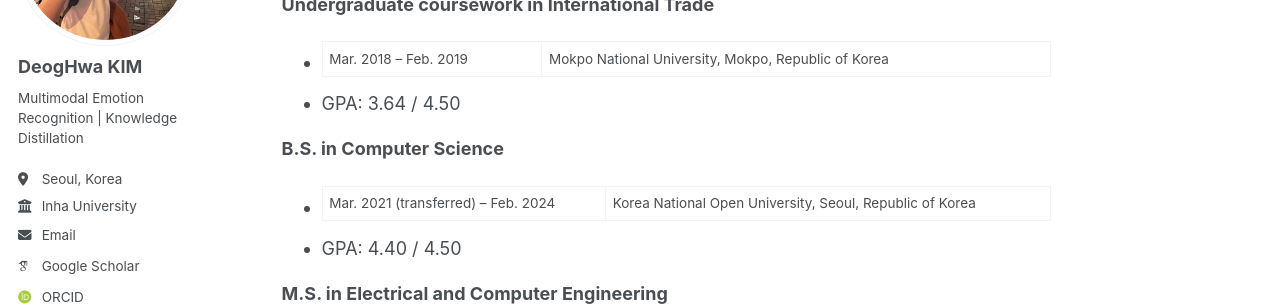
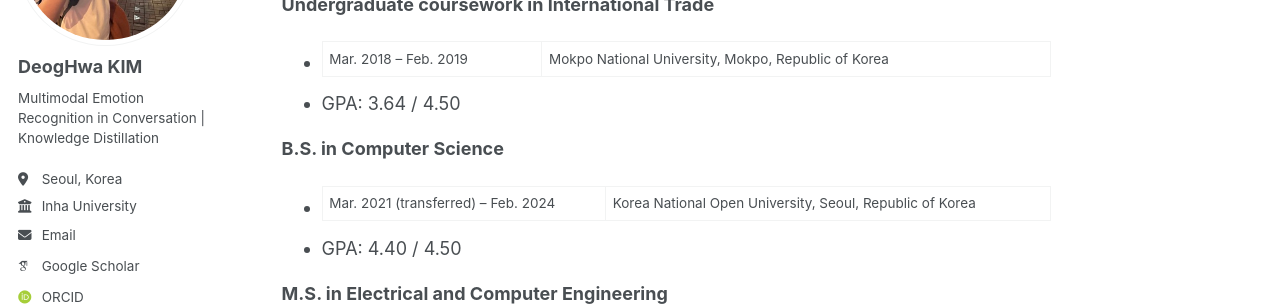
Before and after one commit to potatoduck9/potatoduck9.github.io, a Jekyll site: the page built from _pages/about.md, in a window 1280 px wide. Shown: the part 220-526 px from the top of the page. Built offline with Jekyll 4.4.1, drawn with Linux system fonts in a browser that asks for light colours; some web fonts are replaced; a script bundle is joined from its source files by our own code; library files that are not in the unit come from our copies.

Commit message:
Update _config.yml

```diff
--- a/_config.yml
+++ b/_config.yml
@@ -25,7 +25,7 @@ author:
   avatar           : "https://potatoduck9.github.io/images/github_image.jpg"
   name             : "DeogHwa KIM"
   pronouns         : # example: "she/her"
-  bio              : "Multimodal Emotion Recognition | Knowledge Distillation"
+  bio              : "Multimodal Emotion Recognition in Conversation | Knowledge Distillation"
   location         : "Seoul, Korea"
   employer         : "Inha University"
   uri              : # URL
```
